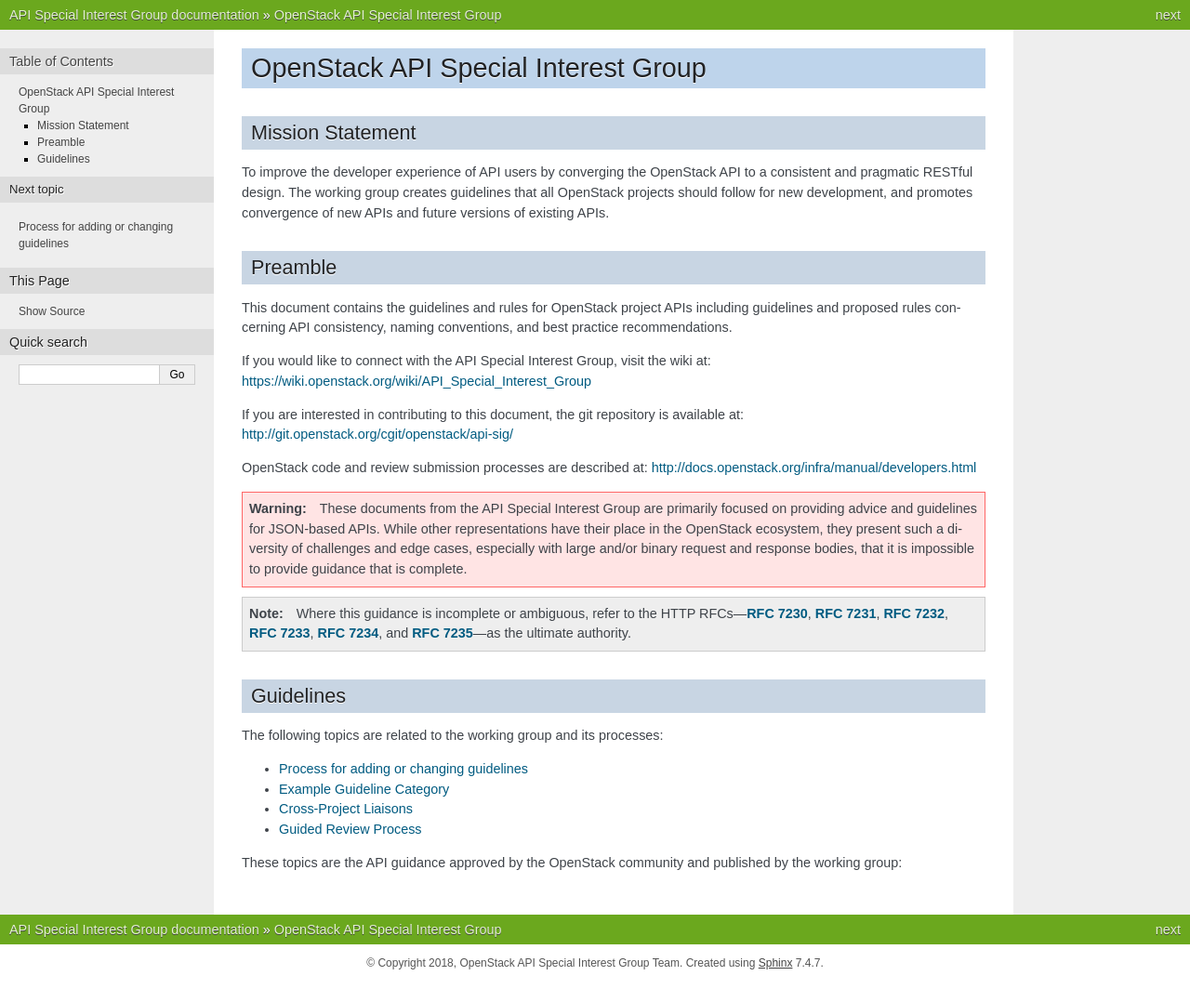
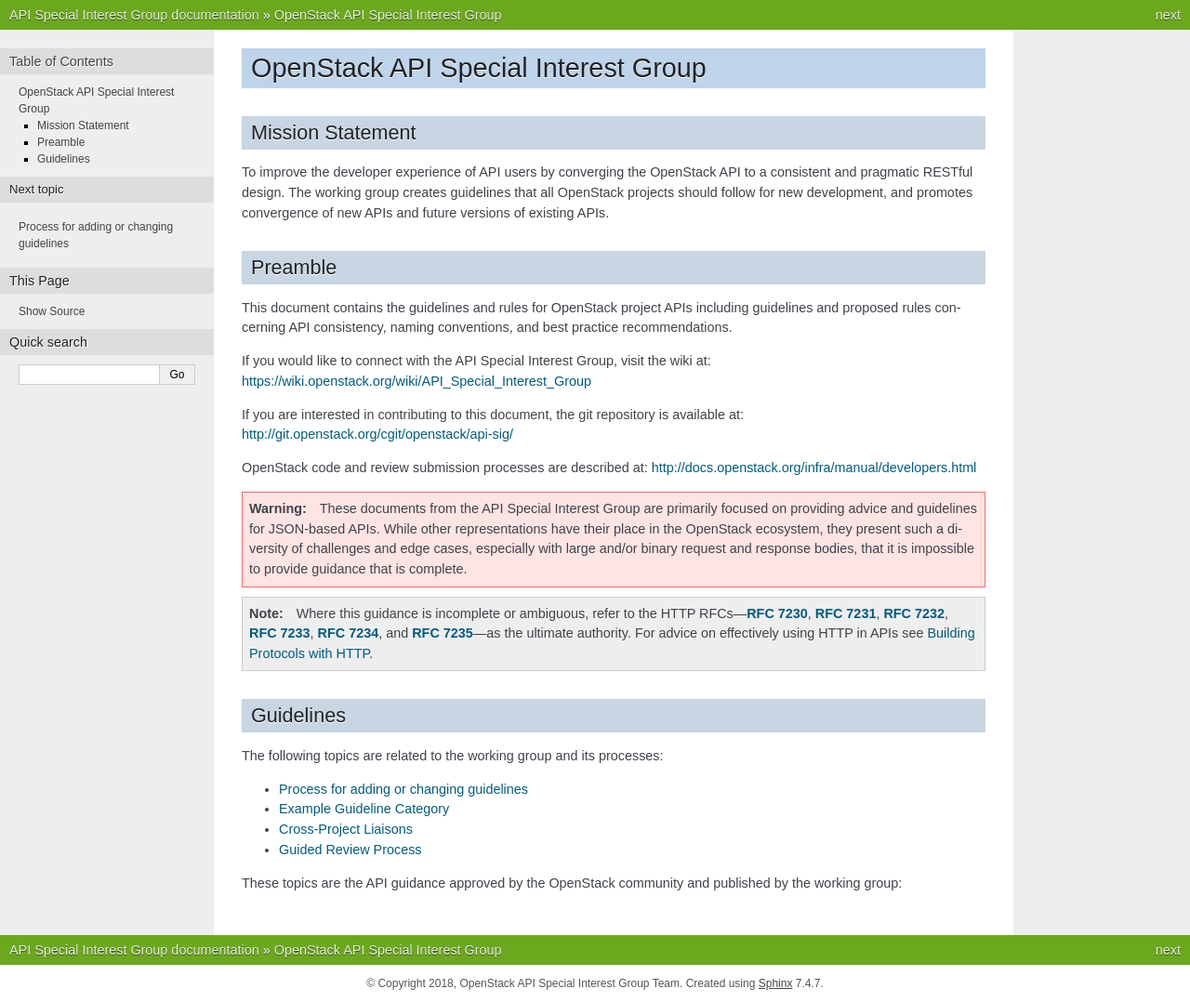
Before and after one commit to openstack/api-sig, a Sphinx documentation site: the page built from doc/source/index.rst, in a window 1280 px wide. Shown: the whole page at 93% size. Built offline with Sphinx 7.4.7, drawn with Linux system fonts in a browser that asks for light colours; the version number could not be read and is left out; before the commit the page ends 1056 px from its top, so only the background shows below that.

Commit message:
Add link to Building Protocols with HTTP
In a recent api-sig meeting it was decided that we should link
to this document as a good introduction and commentary on best
practices.

Change-Id: I662ed5c9c21a6eafb74cd1e224bf8c8953a556b6

```diff
--- a/doc/source/index.rst
+++ b/doc/source/index.rst
@@ -40,7 +40,9 @@
 .. note::
     Where this guidance is incomplete or ambiguous, refer to the HTTP
     RFCs—:rfc:`7230`, :rfc:`7231`, :rfc:`7232`, :rfc:`7233`, :rfc:`7234`, and
-    :rfc:`7235`—as the ultimate authority.
+    :rfc:`7235`—as the ultimate authority. For advice on effectively using
+    HTTP in APIs see `Building Protocols with
+    HTTP <https://tools.ietf.org/id/draft-ietf-httpbis-bcp56bis-06.html>`_.
 
 Guidelines
 ----------
```
